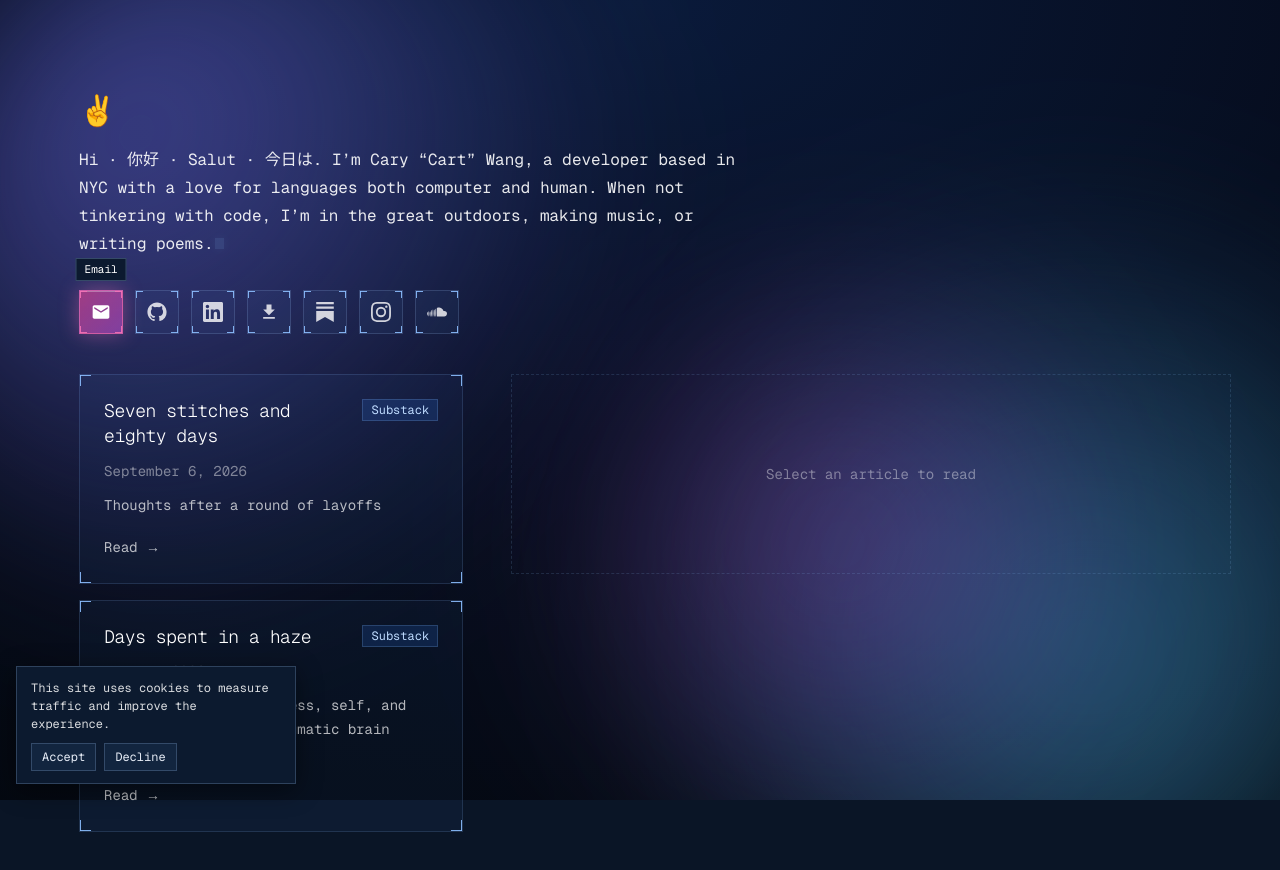
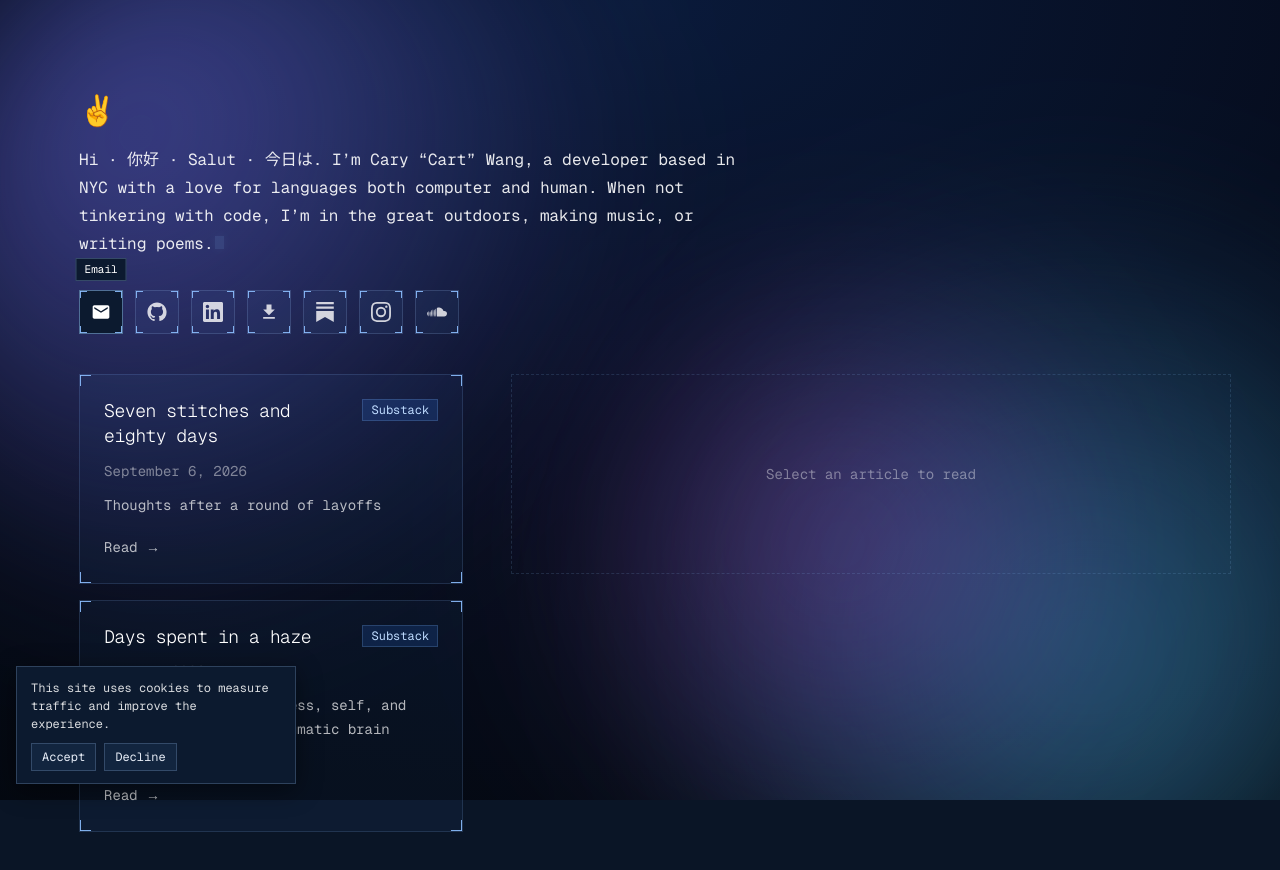
Before and after one commit to wangcary19/caryw.dev, a Next.js app: page / in a window 1280 px wide. In both pictures the pointer is over the button 101 px from the left and 312 px from the top of the page. Shown: the top 870 px of the page. Built offline with nearby package versions, Linux system fonts and the light colour scheme.

Commit message:
Uniform blue button highlight; taller terminal cursor

```diff
--- a/src/app/globals.css
+++ b/src/app/globals.css
@@ -155,7 +155,7 @@ body {
   --corner-size: 7px;
 }
 
-/* Profile icon buttons — slow holographic pink (CS:GO Fade) hover + tooltip */
+/* Profile icon buttons — blue highlight matching the reading cards + tooltip */
 .profile-link {
   position: relative;
   border: 1px solid rgba(148, 184, 232, 0.2);
@@ -164,23 +164,13 @@ body {
   transition:
     border-color 0.6s ease,
     background-color 0.6s ease,
-    box-shadow 0.6s ease,
     color 0.6s ease;
 }
 
 .profile-link:hover {
-  border-color: rgba(244, 114, 182, 0.6);
-  background-color: rgba(236, 72, 153, 0.35);
-  background-image: linear-gradient(
-    135deg,
-    rgba(236, 72, 153, 0.4),
-    rgba(168, 85, 247, 0.35)
-  );
-  box-shadow:
-    0 0 20px rgba(244, 114, 182, 0.4),
-    inset 0 1px 0 rgba(255, 255, 255, 0.3);
+  border-color: rgba(147, 197, 253, 0.5);
+  background-color: #0c1a2f;
   color: #ffffff;
-  --corner-color: rgba(244, 114, 182, 0.9);
 }
 
 .profile-link::after {
@@ -300,8 +290,8 @@ body {
 .terminal-cursor {
   display: inline-block;
   width: 0.55em;
-  height: 0.72em;
-  height: 1cap;
+  height: calc(0.72em + 2px);
+  height: calc(1cap + 2px);
   margin-left: 0.12em;
   vertical-align: baseline;
   background: #8cc6ff;
```
